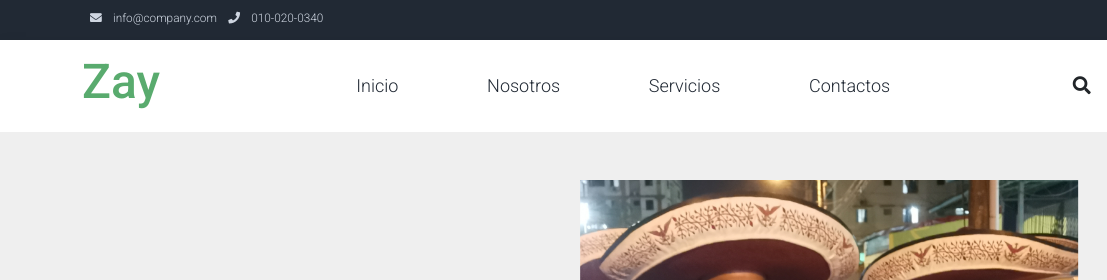
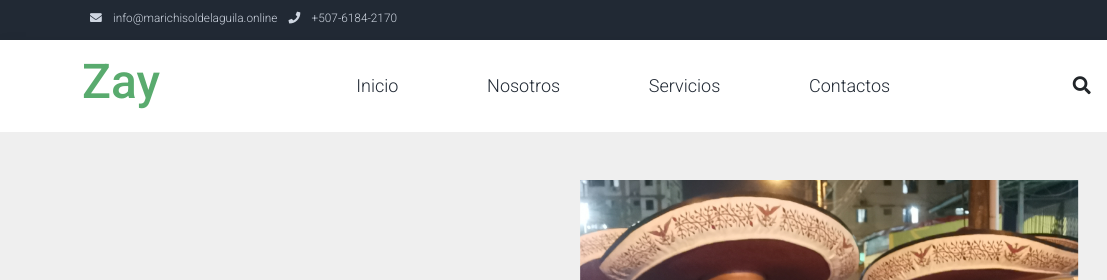
Before and after one commit to shidalgo0925/MariachiSoldelAguila, a plain HTML site: page index.html in a window 1280 px wide. Shown: the top 280 px of the page, 0-1107 px from the left. Drawn offline with Linux system fonts and the light colour scheme.

Commit message:
Act de tel

```diff
--- a/index.html
+++ b/index.html
@@ -32,9 +32,9 @@ https://templatemo.com/tm-559-zay-shop
             <div class="w-100 d-flex justify-content-between">
                 <div>
                     <i class="fa fa-envelope mx-2"></i>
-                    <a class="navbar-sm-brand text-light text-decoration-none" href="mailto:info@company.com">info@company.com</a>
+                    <a class="navbar-sm-brand text-light text-decoration-none" href="mailto:info@company.com">info@marichisoldelaguila.online</a>
                     <i class="fa fa-phone mx-2"></i>
-                    <a class="navbar-sm-brand text-light text-decoration-none" href="tel:010-020-0340">010-020-0340</a>
+                    <a class="navbar-sm-brand text-light text-decoration-none" href="tel:010-020-0340">+507-6184-2170</a>
                 </div>
                 <div>
                     <a class="text-light" href="https://fb.com/templatemo" target="_blank" rel="sponsored"><i class="fab fa-facebook-f fa-sm fa-fw me-2"></i></a>
```
